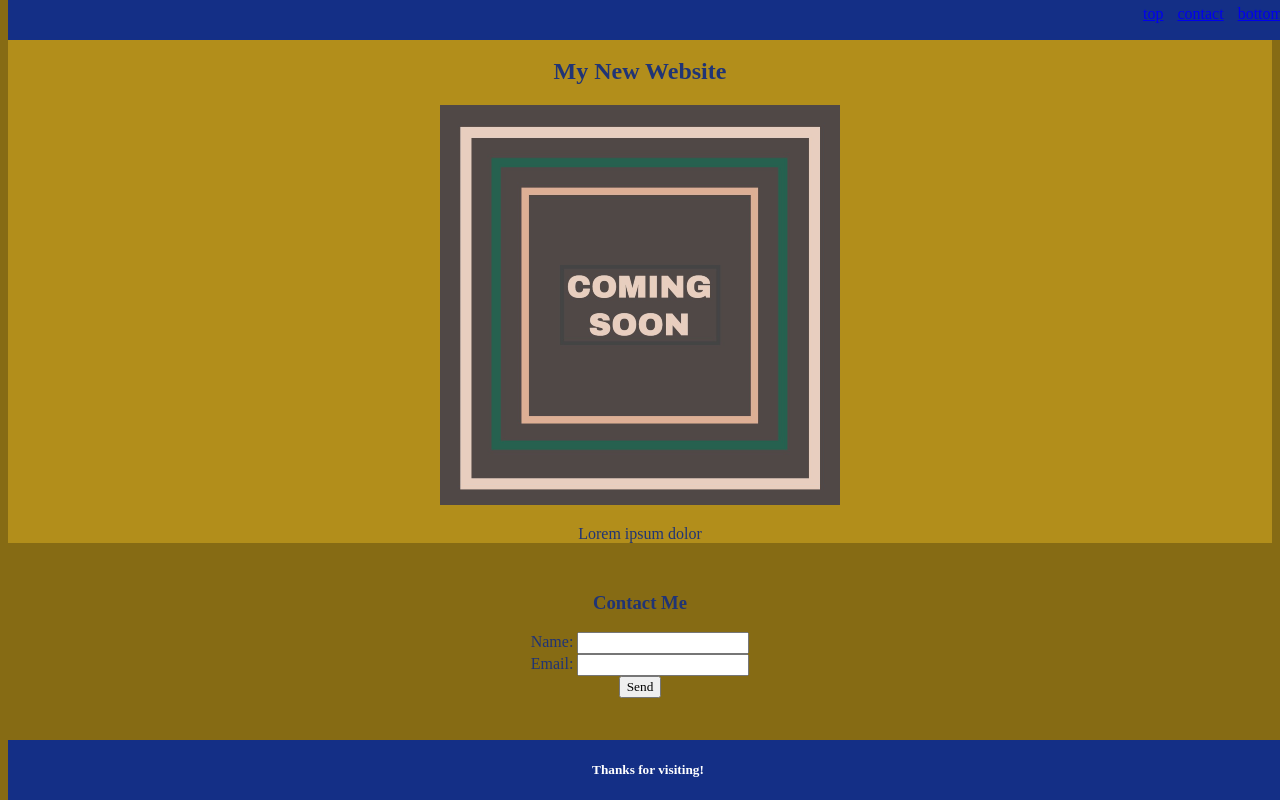
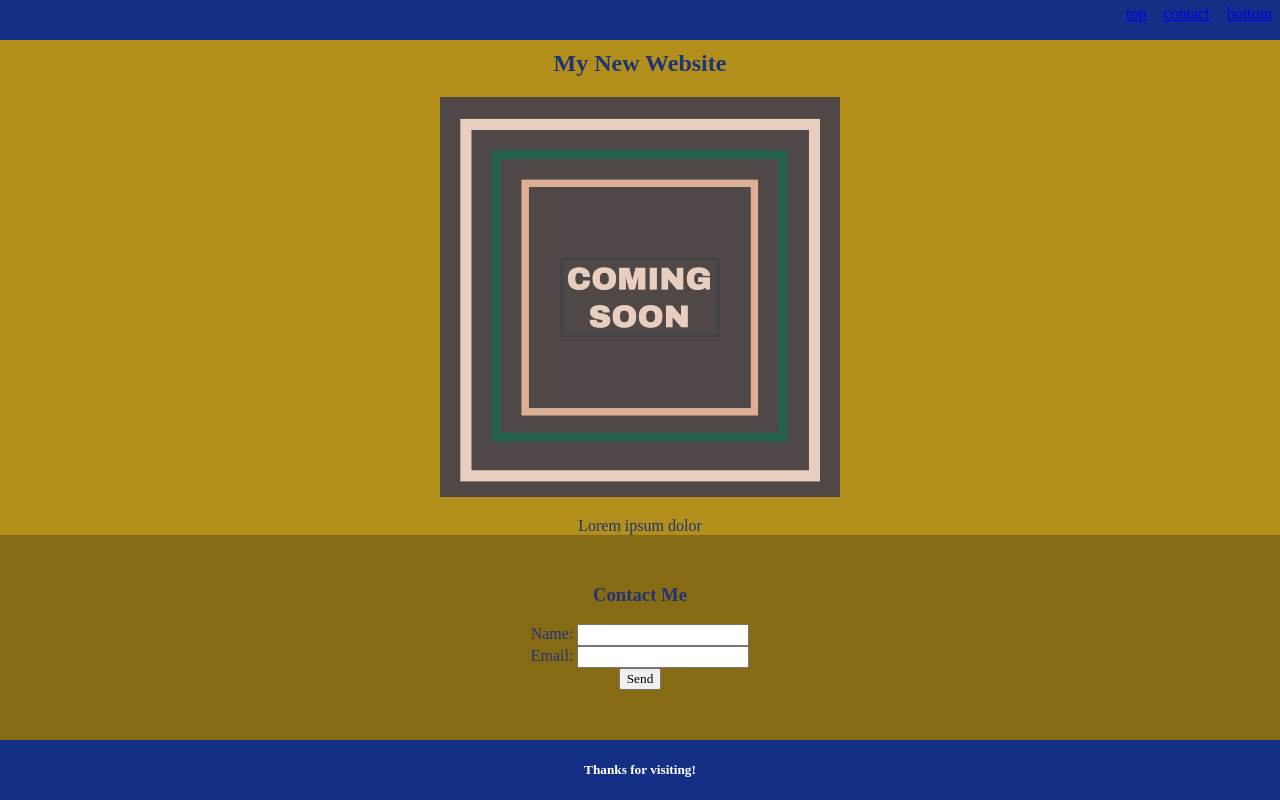
Before and after one commit to VZachary13/Module-1-project, a plain HTML site: page index.html in a window 1280 px wide. Drawn offline with Linux system fonts and the light colour scheme.

Commit message:
removed unecessary and/or redundant lines and neatened css

```diff
--- a/assets/style.css
+++ b/assets/style.css
@@ -4,6 +4,7 @@
 }
 body {
     background-color: #866B14;
+    margin: 0;
 }
 
 header, footer{
@@ -43,11 +44,6 @@ p {
 
 }
 
-section, .sticky{
-    margin-left: 0;
-    margin-right: 0;
-}
-
 .sticky {
     top: 0;
     position: fixed;
@@ -57,6 +53,7 @@ section, .sticky{
 .listItem {
     display: inline-block;
     padding: 5px;
+    padding-right: 8px;
 }
 
 #top {
```
